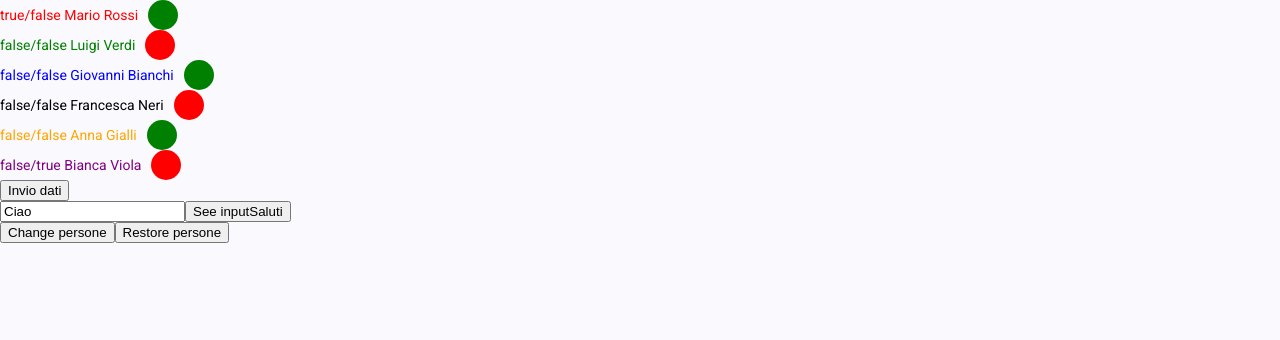
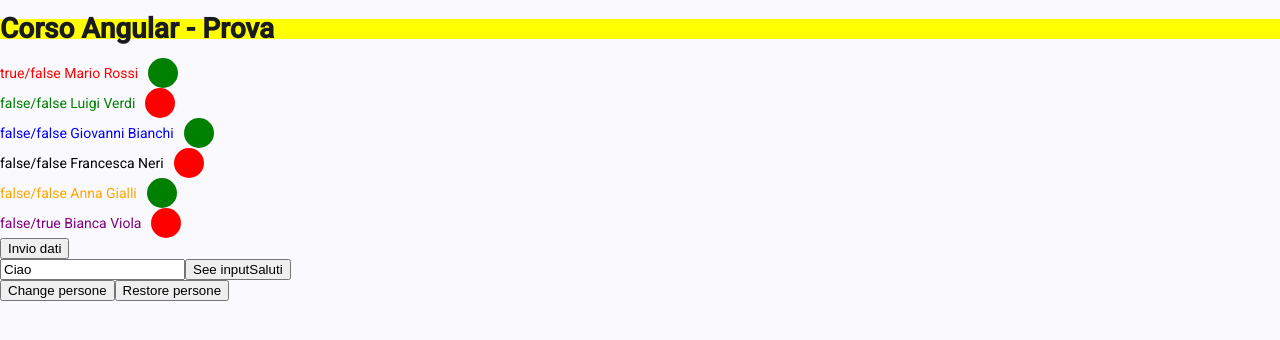
Before and after one commit to Nevia23/corso_angular, an Angular app: page / in a window 1280 px wide. Shown: the top 340 px of the page. Built offline with nearby package versions, Linux system fonts and the light colour scheme.

Commit message:
highlight

```diff
--- /dev/null
+++ b/src/app/directives/high-light.ts
@@ -0,0 +1,10 @@
+import { Directive, ElementRef } from '@angular/core';
+
+@Directive({
+  selector: '[appHighLight]',
+})
+export class HighLight {
+  constructor(private element: ElementRef) {
+    this.element.nativeElement.style.backgroundColor = 'yellow';
+  }
+}
--- a/src/app/prova/prova.html
+++ b/src/app/prova/prova.html
@@ -47,7 +47,7 @@
     <p>Non sono visibile</p>
   </div>
 } -->
-
+<h1 appHighLight>{{ title }}</h1>
 <!-- esempio for -->
 <div>
   @for (
--- a/src/app/prova/prova.ts
+++ b/src/app/prova/prova.ts
@@ -5,9 +5,10 @@ import { MatFormFieldModule } from '@angular/material/form-field';
 import { MatInputModule } from '@angular/material/input';
 import { FormsModule } from '@angular/forms';
 import { CommonModule } from '@angular/common';
+import { HighLight } from '../directives/high-light';
 
 @Component({
-  imports: [MatCardModule, MatButtonModule, MatInputModule, MatFormFieldModule, FormsModule, CommonModule],
+  imports: [MatCardModule, MatButtonModule, MatInputModule, MatFormFieldModule, FormsModule, CommonModule, HighLight],
   selector: 'app-prova',
   styleUrl: './prova.css',
   templateUrl: './prova.html',
```
